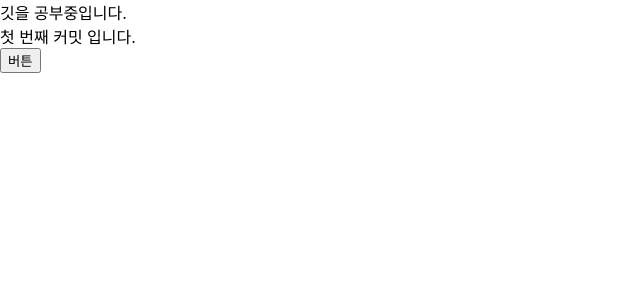
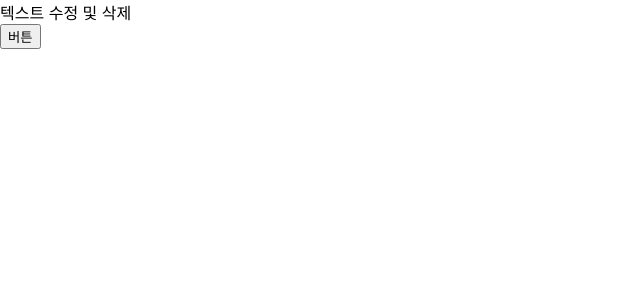
Before and after one commit to dev-yihyun/git-study, a React (Create React App) app: page / in a window 1280 px wide. Shown: the top 300 px of the page, without its empty margins (0-640 px from the left). Built offline with nearby package versions, Linux system fonts and the light colour scheme.

Commit message:
[feat] *master 텍스트 수정 및 삭제

```diff
--- a/src/App.js
+++ b/src/App.js
@@ -1,8 +1,7 @@
 function App() {
     return (
         <>
-            깃을 공부중입니다.
-            <br />첫 번째 커밋 입니다.
+            텍스트 수정 및 삭제
             <div>
                 <button>버튼</button>
             </div>
```
